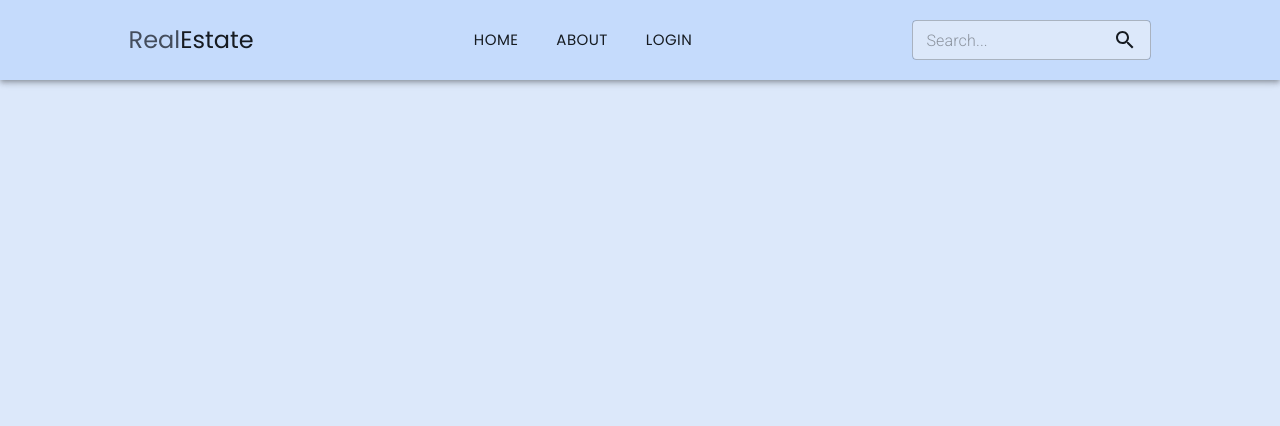
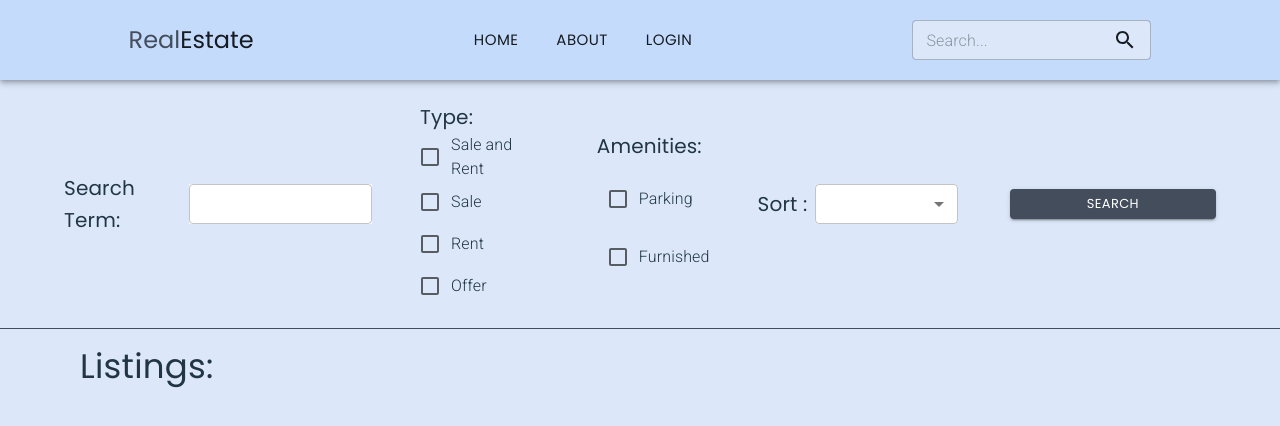
Before and after one commit to Didar9595/Real-Estate-Web, a React (Vite) app in the folder frontend/: page /search in a window 1280 px wide. Shown: the top 426 px of the page. Built offline with nearby package versions, Linux system fonts and the light colour scheme.

Commit message:
create search page UI

```diff
--- a/frontend/src/App.jsx
+++ b/frontend/src/App.jsx
@@ -10,6 +10,7 @@ import PrivateRoute from './components/PrivateRoute'
 import CreateListing from './pages/CreateListing'
 import UpdateListing from './pages/UpdateListing'
 import Listing from './pages/Listing'
+import Search from './pages/Search'
 
 const App = () => {
   return (
@@ -26,6 +27,7 @@ const App = () => {
         <Route path='/signin' element={<Signin />} />
         <Route path='/signup' element={<Signup />} />
          <Route path='/listing/:id' element={<Listing/>}/>
+         <Route path='/search' element={<Search/>} />
       </Routes>
     </BrowserRouter>
   )
--- a/frontend/src/components/Header.jsx
+++ b/frontend/src/components/Header.jsx
@@ -19,7 +19,7 @@ const Header = () => {
 
   useEffect(()=>{
     const urlParams=new URLSearchParams(location.search)
-    const searchTermFromUrl=urlParams.get(searchTerm)
+    const searchTermFromUrl=urlParams.get('searchTerm')
     if(searchTermFromUrl){
       setSearchTerm(searchTermFromUrl)
     }
--- /dev/null
+++ b/frontend/src/pages/Search.jsx
@@ -0,0 +1,43 @@
+import { Stack, TextField, Typography, FormControlLabel, Checkbox ,Select,MenuItem, Button} from '@mui/material'
+import React from 'react'
+
+const Search = () => {
+    return (
+        <Stack direction='column'>
+            <Stack direction='row' spacing={6} sx={{ borderBottom: '0.1px solid #444d5c', height: '25vh', display: 'flex', alignItems: 'center',justifyContent:'center', padding: '1.5em 4em' }}>
+                <Stack direction='row' spacing={1} sx={{ display: 'flex', alignItems: 'center' }}>
+                    <Typography variant='h6' sx={{ fontFamily: 'poppins', fontWeight: 'bold' }}>Search Term:</Typography>
+                    <TextField size='small' sx={{ background: 'white' }} />
+                </Stack>
+                <Stack direction='column' >
+                    <Typography variant='h6' sx={{ fontFamily: 'poppins', fontWeight: 'bold' }}>Type:</Typography>
+                    <FormControlLabel control={<Checkbox name='sar' />} label="Sale and Rent" sx={{ fontSize: '1.2em' }} />
+                    <FormControlLabel control={<Checkbox name='sale' />} label="Sale" sx={{ fontSize: '1.2em' }} />
+                    <FormControlLabel control={<Checkbox name='rent' />} label="Rent" sx={{ fontSize: '1.2em' }} />
+                    <FormControlLabel control={<Checkbox name='offer' />} label="Offer" sx={{ fontSize: '1.2em' }} />
+                </Stack>
+                <Stack direction='column' spacing={2}>
+                    <Typography variant='h6' sx={{ fontFamily: 'poppins', fontWeight: 'bold' }}>Amenities:</Typography>
+                    <FormControlLabel control={<Checkbox name='parking' />} label="Parking" sx={{ fontSize: '1.2em' }} />
+                    <FormControlLabel control={<Checkbox name='furnished' />} label="Furnished" sx={{ fontSize: '1.2em' }} />
+                </Stack>
+                <Stack direction='row' spacing={1} sx={{ display: 'flex', alignItems: 'center',width:'20%'}}>
+                    <Typography variant='h6' sx={{ fontFamily: 'poppins', fontWeight: 'bold' }}>Sort :</Typography>
+                    <Select label="" name='sort' size='small' sx={{background:'white',width:'70%'}}>
+                        <MenuItem >Price high to low</MenuItem>
+                        <MenuItem >Price low to high</MenuItem>
+                        <MenuItem >Latest</MenuItem>
+                        <MenuItem >Oldest</MenuItem>
+                    </Select>
+                </Stack>
+                <Button variant='contained' size='small' sx={{background:'#444d5c',color:'white',fontFamily:'poppins',fontWeight:'bold',width:'20%'}}>Search</Button>
+            </Stack>
+            <Stack direction='column' spacing={2} sx={{padding:'1em 5em'}}>
+               <Typography variant='h4' sx={{fontFamily:'poppins',fontWeight:'bold'}}>Listings:</Typography>
+
+            </Stack>
+        </Stack>
+    )
+}
+
+export default Search
```
